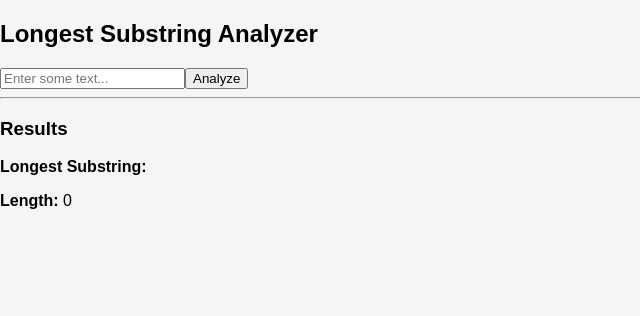
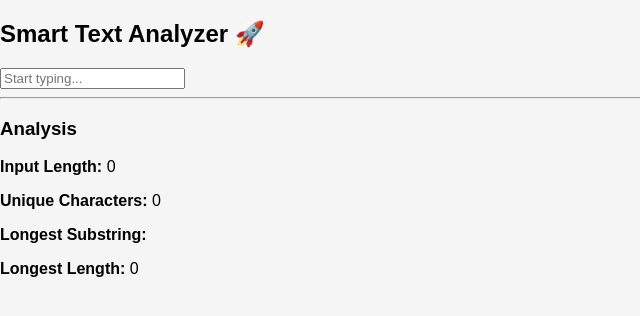
Before and after one commit to VanshTuteja15/Substring_Analyzer, a React (Create React App) app: page / in a window 1280 px wide. Shown: the top 316 px of the page, without its empty margins (0-640 px from the left). Built offline with nearby package versions, Linux system fonts and the light colour scheme.

Commit message:
updating longestsubstring.jsx

```diff
--- a/src/problems/LongestSubstring.jsx
+++ b/src/problems/LongestSubstring.jsx
@@ -5,48 +5,43 @@ function LongestSubstring() {
 
     const [text, setText] = useState("");
 
-    const [result, setResult] = useState({
-        substring: "",
-        length: 0
-    });
+    const result = longestSubstring(text);
 
-    function handleAnalyze() {
-
-        const analysis = longestSubstring(text);
-
-        setResult(analysis);
-
-    }
+    const uniqueCharacters = new Set(text);
 
     return (
 
         <div>
 
             <h2>
-                Longest Substring Analyzer
+                Smart Text Analyzer 🚀
             </h2>
 
             <input
                 type="text"
-                placeholder="Enter some text..."
+                placeholder="Start typing..."
                 value={text}
                 onChange={(e) => setText(e.target.value)}
             />
 
-            <button onClick={handleAnalyze}>
-                Analyze
-            </button>
-
             <hr />
 
-            <h3>Results</h3>
+            <h3>Analysis</h3>
+
+            <p>
+                <strong>Input Length:</strong> {text.length}
+            </p>
+
+            <p>
+                <strong>Unique Characters:</strong> {uniqueCharacters.size}
+            </p>
 
             <p>
                 <strong>Longest Substring:</strong> {result.substring}
             </p>
 
             <p>
-                <strong>Length:</strong> {result.length}
+                <strong>Longest Length:</strong> {result.length}
             </p>
 
         </div>
```
